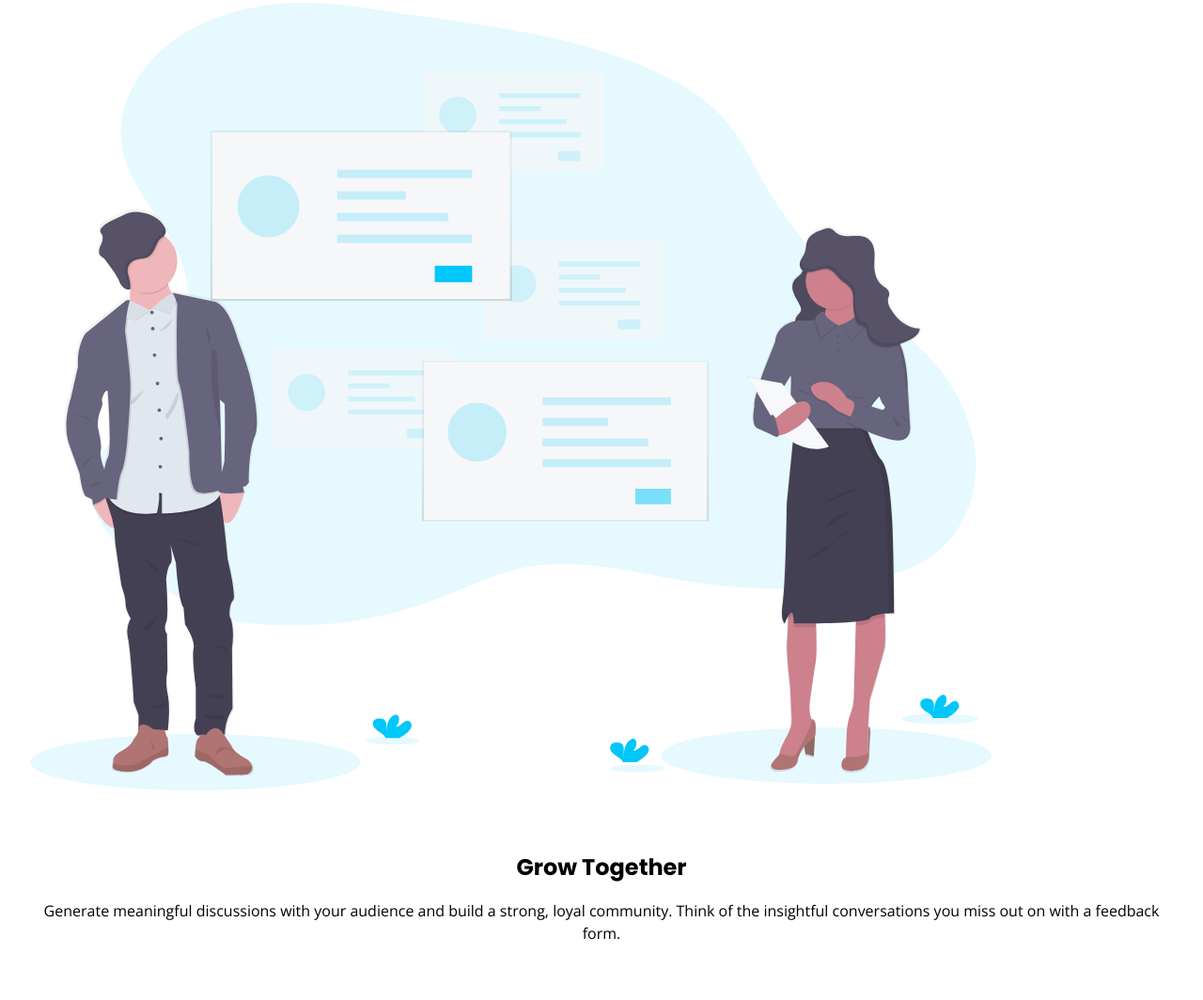
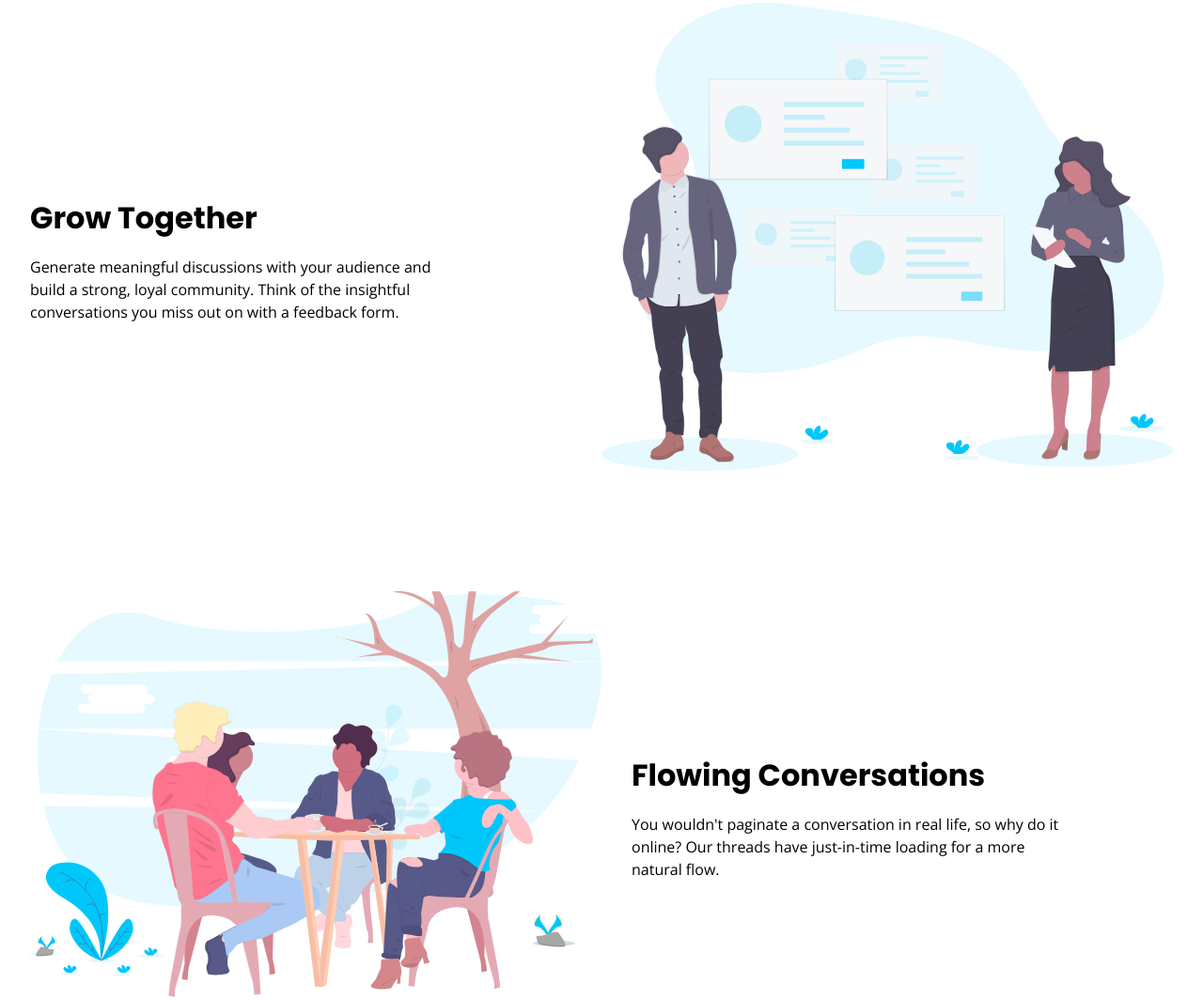
Before and after one commit to regret546/huddle-landing-page-with-curved-sections-master, a website: page index.html in a window 1280 px wide. Shown: the part 1569-2633 px from the top of the page at 94% size. Drawn offline with nearby package versions, Linux system fonts and the light colour scheme.

Commit message:
initial desktop design of artcle content of body content

```diff
--- a/app/scss/layout/sections/_body.scss
+++ b/app/scss/layout/sections/_body.scss
@@ -33,5 +33,42 @@
         @include u.getStarted-btn;
       }
     }
+    @media only screen and (min-width: 992px) {
+      &_content {
+        max-width: 1400px;
+
+        &_grow,
+        &_flow,
+        &_users {
+          display: flex;
+          gap: 2rem;
+          align-items: center;
+          text-align: left;
+
+          h2 {
+            font-size: 2rem;
+            margin-bottom: 1rem;
+          }
+          img {
+            width: 50%;
+          }
+          div {
+            width: 50%;
+
+            p,
+            h2 {
+              width: 80%;
+            }
+          }
+        }
+
+        &_grow {
+          flex-direction: row-reverse;
+        }
+        &_users {
+          flex-direction: row-reverse;
+        }
+      }
+    }
   }
 }
--- a/app/scss/layout/util/_index.scss
+++ b/app/scss/layout/util/_index.scss
@@ -1,3 +1,4 @@
 @forward "buttons";
 @forward "grid";
 @forward "body";
+@forward "flexbox";
--- a/index.html
+++ b/index.html
@@ -69,18 +69,21 @@
         <article class="huddle__main_body_content">
           <div class="huddle__main_body_content_grow">
             <img src="images/illustration-grow-together.svg" alt="Grow" />
+            <div>
               <h2>Grow Together</h2>
               <p>
                 Generate meaningful discussions with your audience and build a
-              strong, loyal community. Think of the insightful conversations you
-              miss out on with a feedback form.
+                strong, loyal community. Think of the insightful conversations
+                you miss out on with a feedback form.
               </p>
+            </div>
           </div>
           <div class="huddle__main_body_content_flow">
             <img
               src="images/illustration-flowing-conversation.svg"
               alt="Flow"
             />
+            <div>
               <h2>Flowing Conversations</h2>
               <p>
                 You wouldn't paginate a conversation in real life, so why do it
@@ -88,14 +91,17 @@
                 flow.
               </p>
             </div>
+          </div>
           <div class="huddle__main_body_content_users">
             <img src="images/illustration-your-users.svg" alt="Users" />
+            <div>
               <h2>Your Users</h2>
               <p>
                 It takes no time at all to integrate Huddle with your app's
                 authentication solution. This means, once signed in to your app,
                 your users can start chatting immediately.
               </p>
+            </div>
           </div>
         </article>
         <div class="get-started">
```
Also changed, not shown: app/scss/layout/util/_flexbox.scss (added), dist/style.css, 1 other file. Lines whose indentation alone changed are shown as unchanged.
